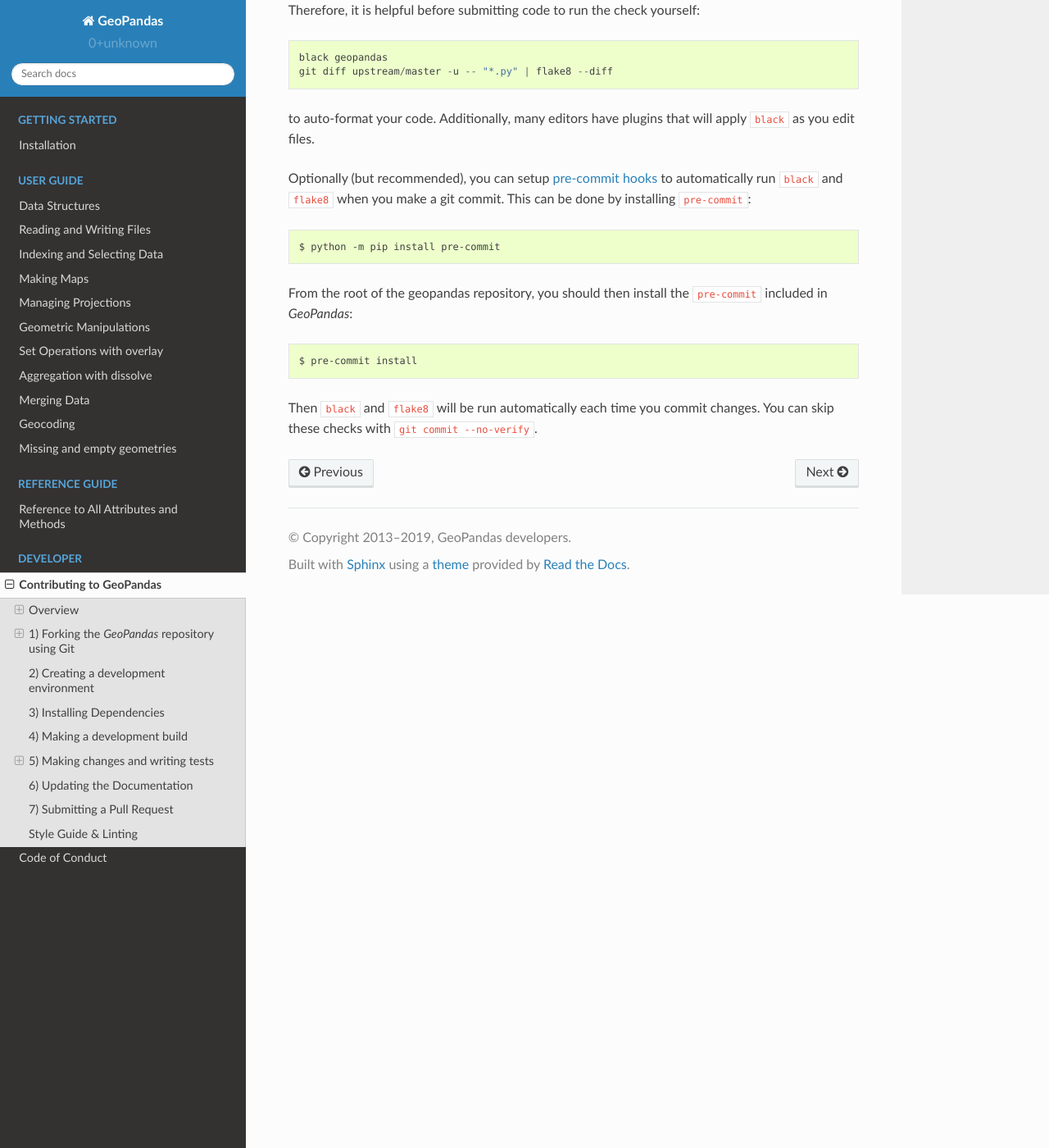
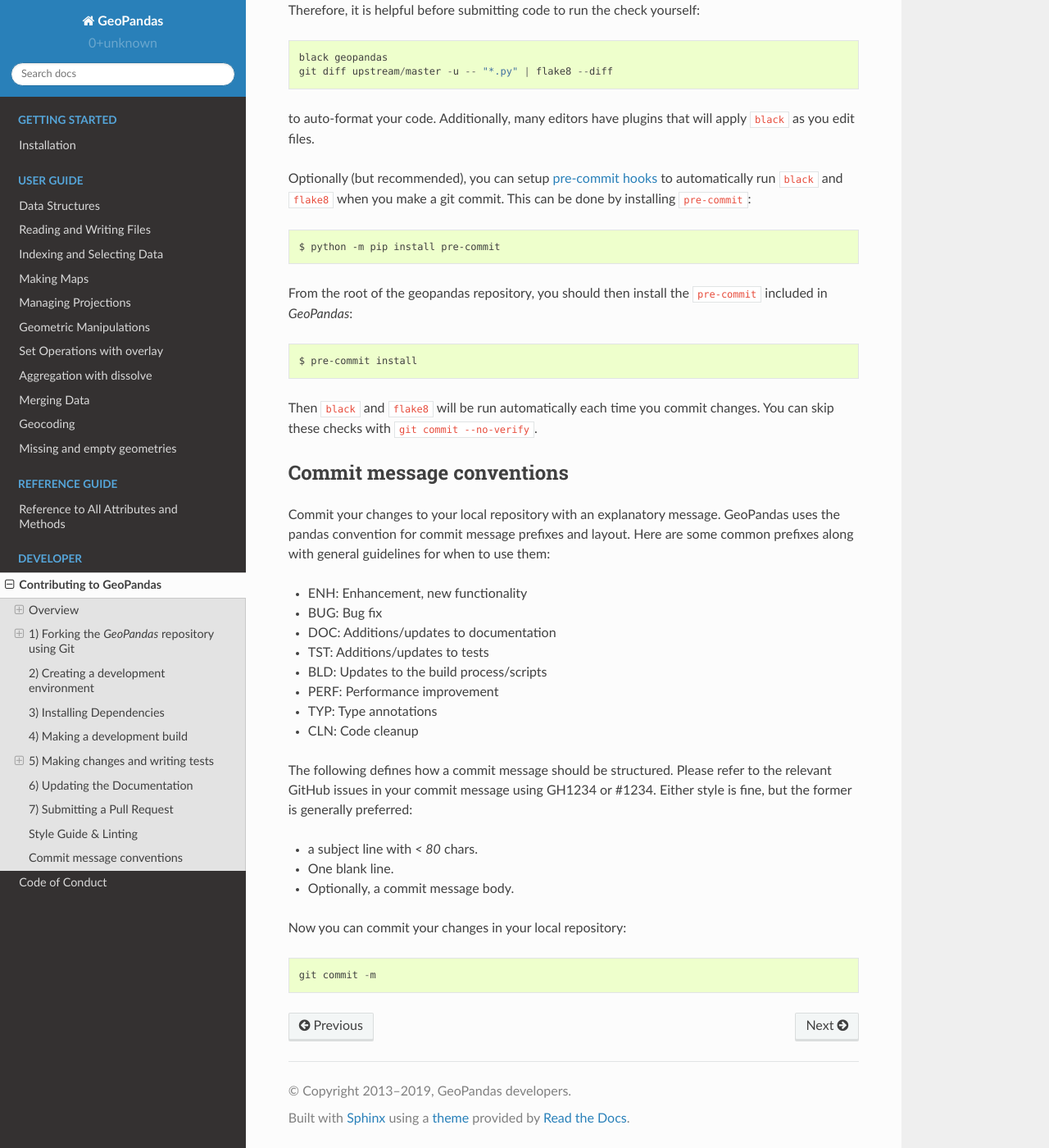
Before and after one commit to geopandas/geopandas, a Sphinx documentation site: the page built from doc/source/contributing.rst, in a window 1280 px wide and 1400 px high, scrolled down 6069 px. Shown: the whole window at 82% size. Built offline with Sphinx 7.4.7 and the Read the Docs theme 2.0.0, drawn with Linux system fonts in a browser that asks for light colours; pages that are not in the unit, such as notebooks, are missing from menus.

Commit message:
DOC: Copy pandas commit message conventions (#1533)
* DOC: Copy pandas commit message conventions

Following on from pull request discussion
in #1425

* Rename geopandas to GeoPandas

Co-authored-by: Martin Fleischmann <martin@martinfleischmann.net>

* Remove triple whitespace

Co-authored-by: Martin Fleischmann <martin@martinfleischmann.net>

* Remove triple whitespace again

Co-authored-by: Martin Fleischmann <martin@martinfleischmann.net>

* Change reference to refer to

Co-authored-by: Martin Fleischmann <martin@martinfleischmann.net>

Co-authored-by: Martin Fleischmann <martin@martinfleischmann.net>

```diff
--- a/doc/source/contributing.rst
+++ b/doc/source/contributing.rst
@@ -316,3 +316,31 @@
 Then ``black`` and ``flake8`` will be run automatically
 each time you commit changes. You can skip these checks with
 ``git commit --no-verify``.
+
+Commit message conventions
+--------------------------
+
+Commit your changes to your local repository with an explanatory message. GeoPandas
+uses the pandas convention for commit message prefixes and layout. Here are
+some common prefixes along with general guidelines for when to use them:
+
+* ENH: Enhancement, new functionality
+* BUG: Bug fix
+* DOC: Additions/updates to documentation
+* TST: Additions/updates to tests
+* BLD: Updates to the build process/scripts
+* PERF: Performance improvement
+* TYP: Type annotations
+* CLN: Code cleanup
+
+The following defines how a commit message should be structured. Please refer to the
+relevant GitHub issues in your commit message using GH1234 or #1234. Either style
+is fine, but the former is generally preferred:
+
+* a subject line with `< 80` chars.
+* One blank line.
+* Optionally, a commit message body.
+
+Now you can commit your changes in your local repository::
+
+    git commit -m
```
